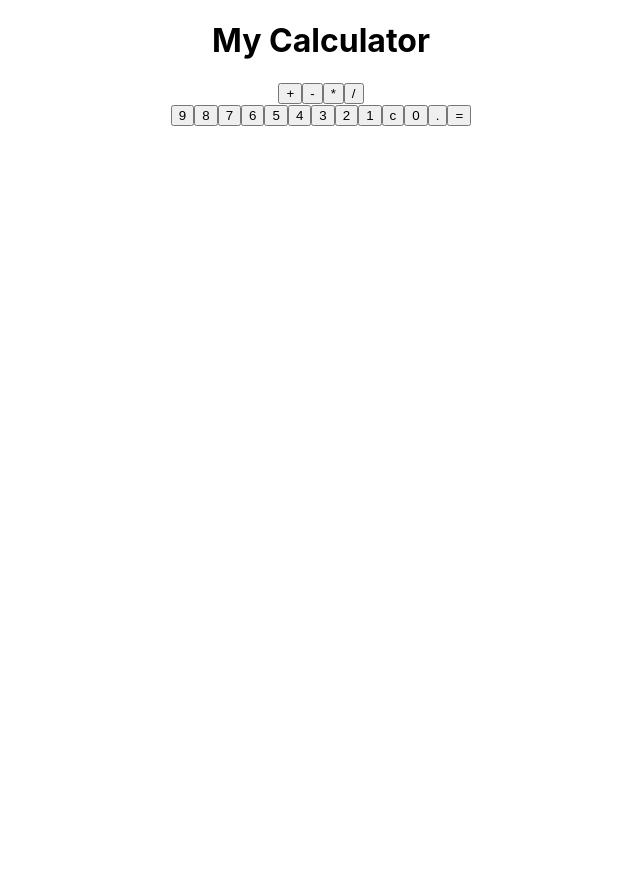
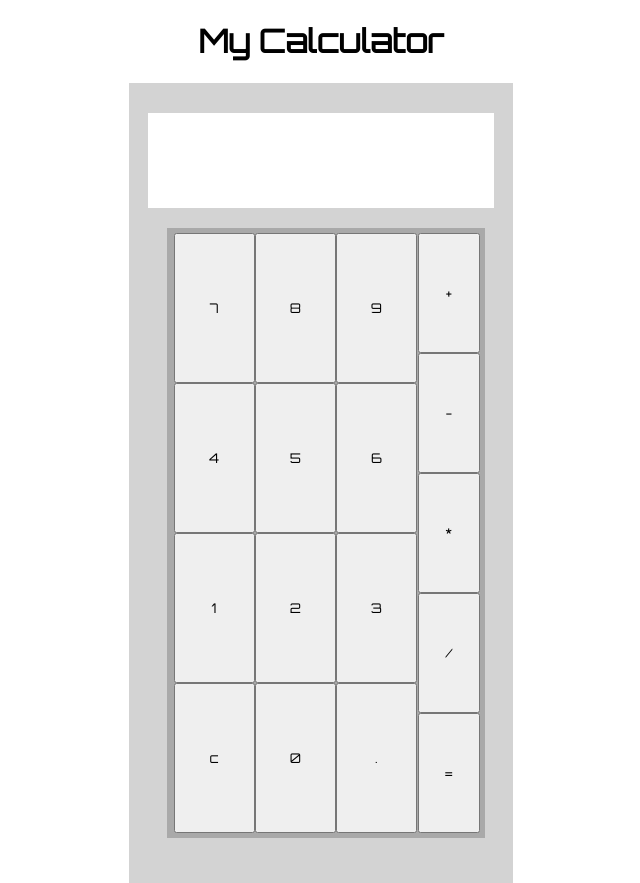
Before and after one commit to EvoFox/react-calculator, a React (Create React App) app: page / in a window 1280 px wide. Shown: the whole page, without its empty margins (319-959 px from the left). Before the commit the page ends 800 px from the top, so only its background shows below. Built offline with nearby package versions, Linux system fonts and the light colour scheme.

Commit message:
add styling to calculator

```diff
--- a/src/App.css
+++ b/src/App.css
@@ -1,3 +1,73 @@
+@import url('https://fonts.googleapis.com/css2?family=Orbitron&display=swap');
+*{
+  font-family: 'Orbitron', sans-serif;
+
+}
 .App {
   text-align: center;
+  display: flex;
+  flex-direction: column;
+  align-items: center;
+
 }
+
+.calculator-wrapper{
+  width: 30%;
+  height: 800px;
+  background-color: lightgray;
+
+  display:flex;
+  flex-direction: column;
+  flex-wrap: wrap;
+  justify-items: center;
+
+}
+.display-wrapper{
+  background-color: white;
+  width: 90%;
+  margin-left: 5%;
+  margin-top: 30px;
+  padding-bottom: 45px;
+  height: 50px;
+}
+.display{
+  text-align: center;
+  font-size: 2em;
+}
+
+.button-wrapper{
+  width: 80%;
+  background-color: darkgray;
+  margin-left: 10%;
+  height: 600px;
+  display: flex;
+  padding: 5px;
+}
+.number-wrapper{
+  width: 80%;
+
+  display: flex;
+
+}
+.number-wrapper div{
+  width: 100%;
+  height: 100%;
+}
+.number-wrapper div button{
+  width: 33%;
+  height: 25%;
+}
+
+.operator-wrapper{
+  width: 20%;
+
+
+}
+.operator-wrapper div{
+  display: flex;
+  flex-direction: column;
+  height: 100%;
+}
+.operator-wrapper div button{
+  height: 20%;
+}
--- a/src/App.js
+++ b/src/App.js
@@ -5,6 +5,8 @@ import Numbers from "./components/Numbers";
 import Operators from "./components/Operators";
 
 const App = () => {
+
+
 	const [input, setInput] = useState("");
 
 	// function to calculate a result on a specific button click and update the state.
@@ -27,9 +29,21 @@ const App = () => {
 	return (
 		<div className="App">
 			<h1>My Calculator</h1>
-			<h2>{input}</h2>
-			<Operators handleClick={handleClick} />
-			<Numbers handleClick={handleClick} />
+
+			<div className="calculator-wrapper">
+				<span className="display-wrapper">
+					<h2 className="display">{input}</h2>
+				</span>
+				<br />
+				<span className="button-wrapper">
+					<div className="number-wrapper">
+						<Numbers handleClick={handleClick} />
+					</div>
+					<div className="operator-wrapper">
+						<Operators handleClick={handleClick} />
+					</div>
+				</span>
+			</div>
 		</div>
 	);
 };
--- a/src/components/Numbers.js
+++ b/src/components/Numbers.js
@@ -1,18 +1,18 @@
 const Numbers = ({handleClick}) => {
 	const buttons = [
+		"7",
+		"8",
 		"9",
-		"8",
-		"7",
+		"4",
+		"5",
 		"6",
-		"5",
-		"4",
+		"1",
+		"2",
 		"3",
-		"2",
-		"1",
 		"c",
 		"0",
 		".",
-		"=",
+
 	];
 	return (
 		<div>
--- a/src/components/Operators.js
+++ b/src/components/Operators.js
@@ -1,5 +1,5 @@
 const Operators = ({ handleClick }) => {
-	const operatorButtons = ["+", "-", "*", "/"];
+	const operatorButtons = ["+", "-", "*", "/", "="];
 
 	return (
 		<div>
```
